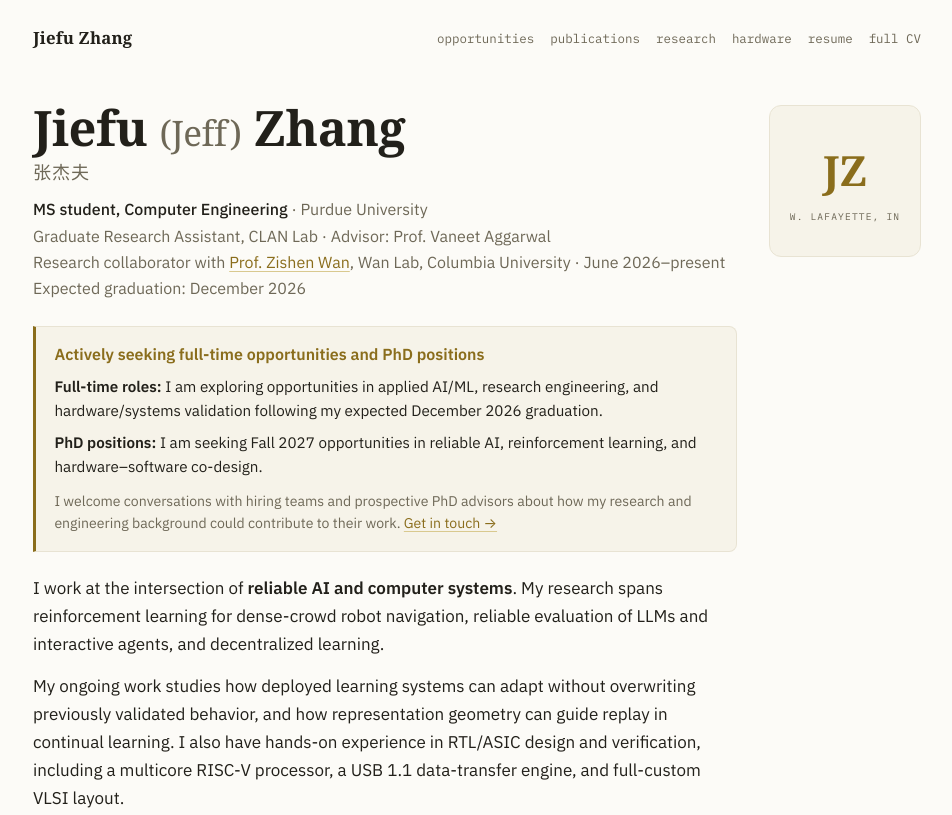
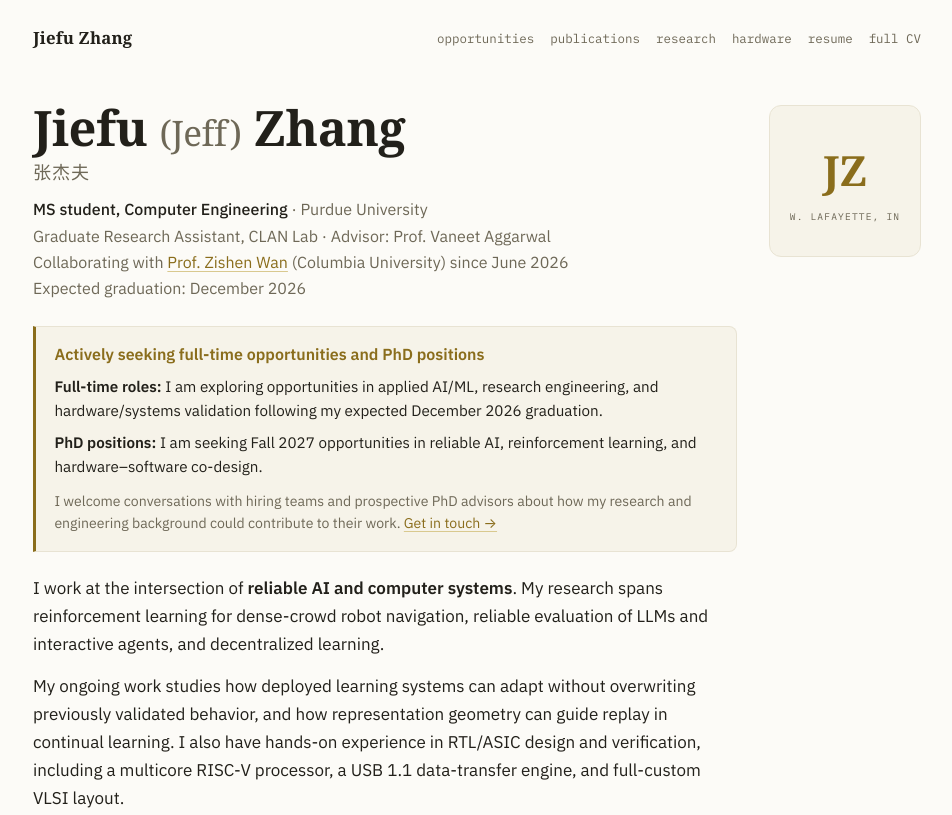
Before and after one commit to jefferyz001/jefferyz001.github.io, a plain HTML site: page index.html in a window 1280 px wide. Shown: the top 815 px of the page, without its empty margins (163-1115 px from the left). Drawn offline with Linux system fonts and the light colour scheme; a web font is replaced by a local one.

Commit message:
Update index.html

```diff
--- a/index.html
+++ b/index.html
@@ -217,7 +217,7 @@ section{scroll-margin-top:1rem}
 <h1>Jiefu <span class="preferred">(Jeff)</span> Zhang<span class="zh" lang="zh">张杰夫</span></h1>
 <p class="role"><b>MS student, Computer Engineering</b> · Purdue University<br/>
 Graduate Research Assistant, CLAN Lab · Advisor: Prof. Vaneet Aggarwal<br/>
-Research collaborator with <a href="https://zishenwan.github.io/">Prof. Zishen Wan</a>, Wan Lab, Columbia University · June 2026–present<br/>
+Collaborating with <a href="https://zishenwan.github.io/">Prof. Zishen Wan</a> (Columbia University) since&nbsp;June&nbsp;2026<br/>
 Expected graduation: December 2026</p><aside aria-labelledby="opportunity-title" class="seeking" id="opportunities">
 <h2 id="opportunity-title">Actively seeking full-time opportunities and PhD positions</h2>
 <p><strong>Full-time roles:</strong> I am exploring opportunities in applied AI/ML, research engineering, and hardware/systems validation following my expected December 2026 graduation.</p>
```
